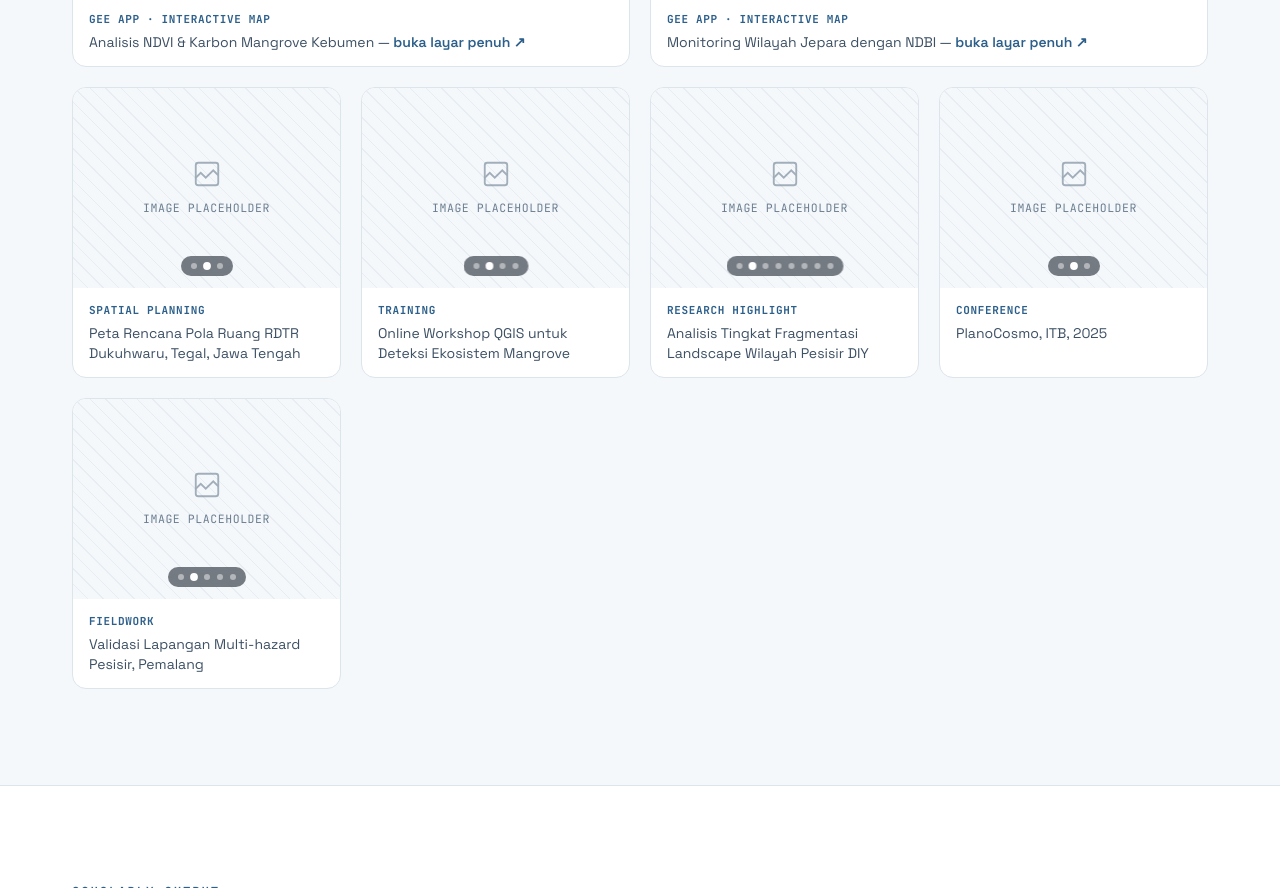
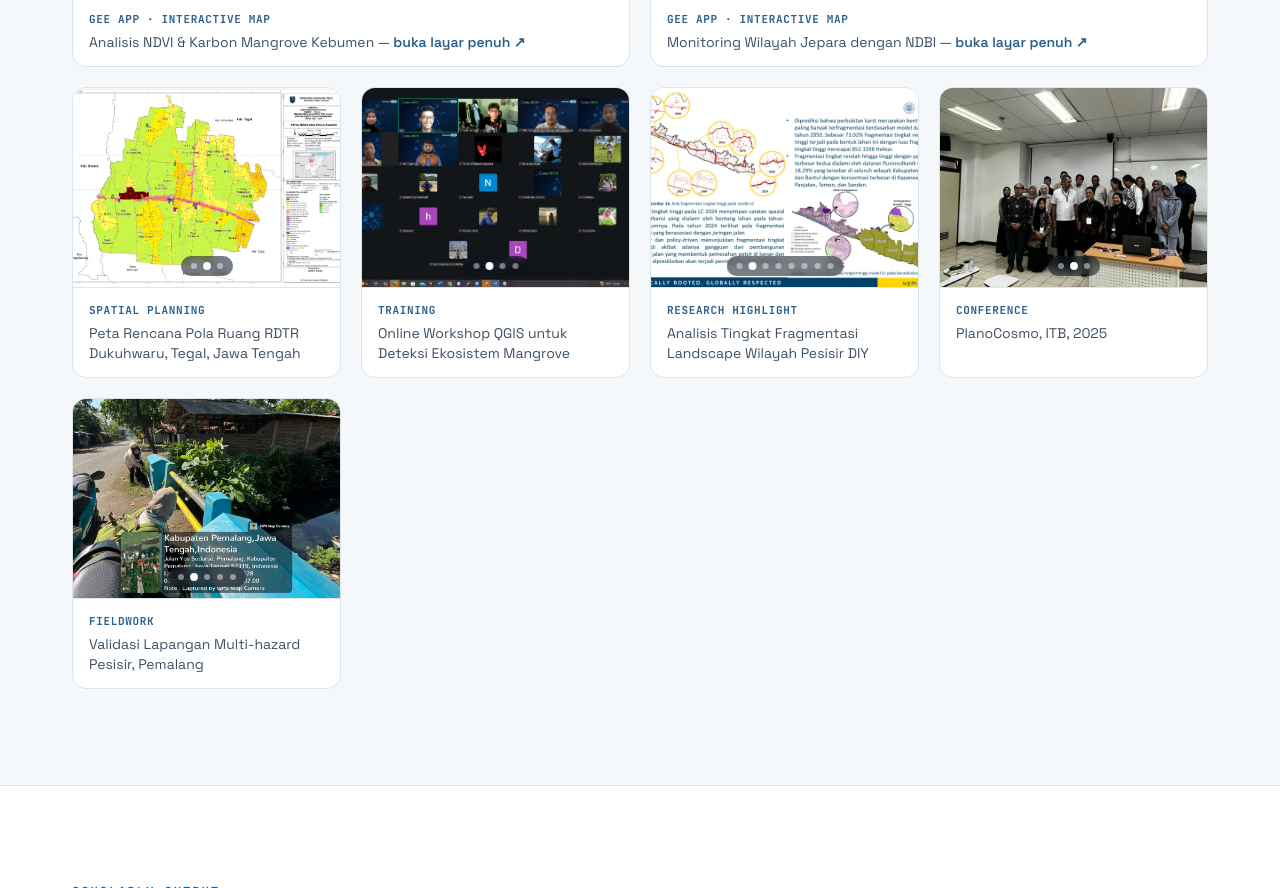
Before and after one commit to primadintarahmasyam93/pdrsyam_portfolio, a plain HTML site: page index.html in a window 1280 px wide. Shown: the part 5302-6190 px from the top of the page. Drawn offline with Linux system fonts and the light colour scheme.

Commit message:
Add files via upload

```diff
--- a/index.html
+++ b/index.html
@@ -780,13 +780,13 @@
           <div class="carousel-viewport">
             <div class="carousel-track">
               <div class="carousel-slide" data-caption="OSS Integration RDTR Bantul Barat">
-                <div class="carousel-ph"><svg viewBox="0 0 24 24" fill="none" stroke="currentColor" stroke-width="1.5"><rect x="3" y="3" width="18" height="18" rx="2"/><path d="m3 15 4-4 4 4 6-6 4 4"/></svg><span>Image placeholder</span></div>
+                <img src="assets/gallery/spatial-planning-oss-rdtr-bantul-barat.jpg" alt="OSS Integration RDTR Bantul Barat">
               </div>
               <div class="carousel-slide" data-caption="Peta Rencana Pola Ruang RDTR Dukuhwaru, Tegal, Jawa Tengah">
-                <div class="carousel-ph"><svg viewBox="0 0 24 24" fill="none" stroke="currentColor" stroke-width="1.5"><rect x="3" y="3" width="18" height="18" rx="2"/><path d="m3 15 4-4 4 4 6-6 4 4"/></svg><span>Image placeholder</span></div>
+                <img src="assets/gallery/spatial-planning-rdtr-dukuhwaru-tegal.jpg" alt="Peta Rencana Pola Ruang RDTR Dukuhwaru, Tegal, Jawa Tengah">
               </div>
               <div class="carousel-slide" data-caption="Focus Group Discussion RDTR Perkotaan Ulilin, Merauke, Papua">
-                <div class="carousel-ph"><svg viewBox="0 0 24 24" fill="none" stroke="currentColor" stroke-width="1.5"><rect x="3" y="3" width="18" height="18" rx="2"/><path d="m3 15 4-4 4 4 6-6 4 4"/></svg><span>Image placeholder</span></div>
+                <img src="assets/gallery/spatial-planning-fgd-rdtr-ulilin-merauke.jpg" alt="Focus Group Discussion RDTR Perkotaan Ulilin, Merauke, Papua">
               </div>
             </div>
             <div class="carousel-dots"></div>
@@ -801,16 +801,16 @@
           <div class="carousel-viewport">
             <div class="carousel-track">
               <div class="carousel-slide" data-caption="Offline Workshop Basic GEE">
-                <div class="carousel-ph"><svg viewBox="0 0 24 24" fill="none" stroke="currentColor" stroke-width="1.5"><rect x="3" y="3" width="18" height="18" rx="2"/><path d="m3 15 4-4 4 4 6-6 4 4"/></svg><span>Image placeholder</span></div>
+                <img src="assets/gallery/training-sinaugis-gee-workshop.jpg" alt="Offline Workshop Basic GEE">
               </div>
               <div class="carousel-slide" data-caption="Online Workshop QGIS untuk Deteksi Ekosistem Mangrove">
-                <div class="carousel-ph"><svg viewBox="0 0 24 24" fill="none" stroke="currentColor" stroke-width="1.5"><rect x="3" y="3" width="18" height="18" rx="2"/><path d="m3 15 4-4 4 4 6-6 4 4"/></svg><span>Image placeholder</span></div>
+                <img src="assets/gallery/training-rgb-qgis-mangrove-workshop.jpg" alt="Online Workshop QGIS untuk Deteksi Ekosistem Mangrove">
               </div>
               <div class="carousel-slide" data-caption="Online Workshop QGIS untuk Monitoring Kesehatan Mangrove">
-                <div class="carousel-ph"><svg viewBox="0 0 24 24" fill="none" stroke="currentColor" stroke-width="1.5"><rect x="3" y="3" width="18" height="18" rx="2"/><path d="m3 15 4-4 4 4 6-6 4 4"/></svg><span>Image placeholder</span></div>
+                <img src="assets/gallery/training-rgb-mangrove-health-monitoring.jpg" alt="Online Workshop QGIS untuk Monitoring Kesehatan Mangrove">
               </div>
               <div class="carousel-slide" data-caption="Online Workshop QGIS untuk Analisis Kesesuaian Habitat Mangrove">
-                <div class="carousel-ph"><svg viewBox="0 0 24 24" fill="none" stroke="currentColor" stroke-width="1.5"><rect x="3" y="3" width="18" height="18" rx="2"/><path d="m3 15 4-4 4 4 6-6 4 4"/></svg><span>Image placeholder</span></div>
+                <img src="assets/gallery/training-rgb-habitat-suitability.jpg" alt="Online Workshop QGIS untuk Analisis Kesesuaian Habitat Mangrove">
               </div>
             </div>
             <div class="carousel-dots"></div>
@@ -825,28 +825,28 @@
           <div class="carousel-viewport">
             <div class="carousel-track">
               <div class="carousel-slide" data-caption="Pemodelan Perubahan LULC Wilayah Pesisir DIY menggunakan TerrSet">
-                <div class="carousel-ph"><svg viewBox="0 0 24 24" fill="none" stroke="currentColor" stroke-width="1.5"><rect x="3" y="3" width="18" height="18" rx="2"/><path d="m3 15 4-4 4 4 6-6 4 4"/></svg><span>Image placeholder</span></div>
+                <img src="assets/gallery/research-01-lulc-modeling-terrset.jpg" alt="Pemodelan Perubahan LULC Wilayah Pesisir DIY menggunakan TerrSet">
               </div>
               <div class="carousel-slide" data-caption="Analisis Tingkat Fragmentasi Landscape Wilayah Pesisir DIY">
-                <div class="carousel-ph"><svg viewBox="0 0 24 24" fill="none" stroke="currentColor" stroke-width="1.5"><rect x="3" y="3" width="18" height="18" rx="2"/><path d="m3 15 4-4 4 4 6-6 4 4"/></svg><span>Image placeholder</span></div>
+                <img src="assets/gallery/research-02-landscape-fragmentation.jpg" alt="Analisis Tingkat Fragmentasi Landscape Wilayah Pesisir DIY">
               </div>
               <div class="carousel-slide" data-caption="Prediksi Dampak Kenaikan Muka Air Laut di Wilayah Pesisir Kulon Progo dan Bantul DIY menggunakan TerrSet">
-                <div class="carousel-ph"><svg viewBox="0 0 24 24" fill="none" stroke="currentColor" stroke-width="1.5"><rect x="3" y="3" width="18" height="18" rx="2"/><path d="m3 15 4-4 4 4 6-6 4 4"/></svg><span>Image placeholder</span></div>
+                <img src="assets/gallery/research-03-slr-prediction-terrset.jpg" alt="Prediksi Dampak Kenaikan Muka Air Laut di Wilayah Pesisir Kulon Progo dan Bantul DIY menggunakan TerrSet">
               </div>
               <div class="carousel-slide" data-caption="Pemodelan Kualitas Habitat Burung Calidris tenuirostris di Pesisir Kulon Progo, DIY menggunakan InVEST">
-                <div class="carousel-ph"><svg viewBox="0 0 24 24" fill="none" stroke="currentColor" stroke-width="1.5"><rect x="3" y="3" width="18" height="18" rx="2"/><path d="m3 15 4-4 4 4 6-6 4 4"/></svg><span>Image placeholder</span></div>
+                <img src="assets/gallery/research-04-calidris-habitat-invest.jpg" alt="Pemodelan Kualitas Habitat Burung Calidris tenuirostris di Pesisir Kulon Progo, DIY menggunakan InVEST">
               </div>
               <div class="carousel-slide" data-caption="Monitoring Kesehatan Mangrove di Segara Anakan menggunakan QGIS">
-                <div class="carousel-ph"><svg viewBox="0 0 24 24" fill="none" stroke="currentColor" stroke-width="1.5"><rect x="3" y="3" width="18" height="18" rx="2"/><path d="m3 15 4-4 4 4 6-6 4 4"/></svg><span>Image placeholder</span></div>
+                <img src="assets/gallery/research-05-mangrove-health-segara-anakan.jpg" alt="Monitoring Kesehatan Mangrove di Segara Anakan menggunakan QGIS">
               </div>
               <div class="carousel-slide" data-caption="Analisis Kesesuaian Habitat Mangrove di Pesisir Utara Jawa Multi-parameter menggunakan QGIS">
-                <div class="carousel-ph"><svg viewBox="0 0 24 24" fill="none" stroke="currentColor" stroke-width="1.5"><rect x="3" y="3" width="18" height="18" rx="2"/><path d="m3 15 4-4 4 4 6-6 4 4"/></svg><span>Image placeholder</span></div>
+                <img src="assets/gallery/research-06-mangrove-suitability-pantura.jpg" alt="Analisis Kesesuaian Habitat Mangrove di Pesisir Utara Jawa Multi-parameter menggunakan QGIS">
               </div>
               <div class="carousel-slide" data-caption="Analisis Kesesuaian Habitat Mangrove Multi-parameter di Pesisir Kabupaten Sidoarjo menggunakan QGIS">
-                <div class="carousel-ph"><svg viewBox="0 0 24 24" fill="none" stroke="currentColor" stroke-width="1.5"><rect x="3" y="3" width="18" height="18" rx="2"/><path d="m3 15 4-4 4 4 6-6 4 4"/></svg><span>Image placeholder</span></div>
+                <img src="assets/gallery/research-07-mangrove-suitability-sidoarjo.jpg" alt="Analisis Kesesuaian Habitat Mangrove Multi-parameter di Pesisir Kabupaten Sidoarjo menggunakan QGIS">
               </div>
               <div class="carousel-slide" data-caption="Deteksi Perubahan Garis Pantai menggunakan DSAS">
-                <div class="carousel-ph"><svg viewBox="0 0 24 24" fill="none" stroke="currentColor" stroke-width="1.5"><rect x="3" y="3" width="18" height="18" rx="2"/><path d="m3 15 4-4 4 4 6-6 4 4"/></svg><span>Image placeholder</span></div>
+                <img src="assets/gallery/research-08-coastline-change-dsas.jpg" alt="Deteksi Perubahan Garis Pantai menggunakan DSAS">
               </div>
             </div>
             <div class="carousel-dots"></div>
@@ -861,13 +861,13 @@
           <div class="carousel-viewport">
             <div class="carousel-track">
               <div class="carousel-slide" data-caption="ICTCRED, UNDIP, 2024">
-                <div class="carousel-ph"><svg viewBox="0 0 24 24" fill="none" stroke="currentColor" stroke-width="1.5"><rect x="3" y="3" width="18" height="18" rx="2"/><path d="m3 15 4-4 4 4 6-6 4 4"/></svg><span>Image placeholder</span></div>
+                <img src="assets/gallery/conference-ictcred-undip-2024.jpg" alt="ICTCRED, UNDIP, 2024">
               </div>
               <div class="carousel-slide" data-caption="PlanoCosmo, ITB, 2025">
-                <div class="carousel-ph"><svg viewBox="0 0 24 24" fill="none" stroke="currentColor" stroke-width="1.5"><rect x="3" y="3" width="18" height="18" rx="2"/><path d="m3 15 4-4 4 4 6-6 4 4"/></svg><span>Image placeholder</span></div>
+                <img src="assets/gallery/conference-planocosmo-itb-2025.jpg" alt="PlanoCosmo, ITB, 2025">
               </div>
               <div class="carousel-slide" data-caption="IGSCCI, UGM, 2025">
-                <div class="carousel-ph"><svg viewBox="0 0 24 24" fill="none" stroke="currentColor" stroke-width="1.5"><rect x="3" y="3" width="18" height="18" rx="2"/><path d="m3 15 4-4 4 4 6-6 4 4"/></svg><span>Image placeholder</span></div>
+                <img src="assets/gallery/conference-igscci-ugm-2025.jpg" alt="IGSCCI, UGM, 2025">
               </div>
             </div>
             <div class="carousel-dots"></div>
@@ -882,19 +882,19 @@
           <div class="carousel-viewport">
             <div class="carousel-track">
               <div class="carousel-slide" data-caption="Validasi LULC di Lapangan, Kulon Progo">
-                <div class="carousel-ph"><svg viewBox="0 0 24 24" fill="none" stroke="currentColor" stroke-width="1.5"><rect x="3" y="3" width="18" height="18" rx="2"/><path d="m3 15 4-4 4 4 6-6 4 4"/></svg><span>Image placeholder</span></div>
+                <img src="assets/gallery/fieldwork-01-validasi-lulc-kulonprogo.jpg" alt="Validasi LULC di Lapangan, Kulon Progo">
               </div>
               <div class="carousel-slide" data-caption="Validasi Lapangan Multi-hazard Pesisir, Pemalang">
-                <div class="carousel-ph"><svg viewBox="0 0 24 24" fill="none" stroke="currentColor" stroke-width="1.5"><rect x="3" y="3" width="18" height="18" rx="2"/><path d="m3 15 4-4 4 4 6-6 4 4"/></svg><span>Image placeholder</span></div>
+                <img src="assets/gallery/fieldwork-02-validasi-multihazard-pemalang.jpg" alt="Validasi Lapangan Multi-hazard Pesisir, Pemalang">
               </div>
               <div class="carousel-slide" data-caption="Pengukuran Lapangan Deteksi Potensi Groundwater, Purworejo">
-                <div class="carousel-ph"><svg viewBox="0 0 24 24" fill="none" stroke="currentColor" stroke-width="1.5"><rect x="3" y="3" width="18" height="18" rx="2"/><path d="m3 15 4-4 4 4 6-6 4 4"/></svg><span>Image placeholder</span></div>
+                <img src="assets/gallery/fieldwork-03-pengukuran-groundwater-purworejo.jpg" alt="Pengukuran Lapangan Deteksi Potensi Groundwater, Purworejo">
               </div>
               <div class="carousel-slide" data-caption="Validasi LULC di Lapangan, Gunungkidul">
-                <div class="carousel-ph"><svg viewBox="0 0 24 24" fill="none" stroke="currentColor" stroke-width="1.5"><rect x="3" y="3" width="18" height="18" rx="2"/><path d="m3 15 4-4 4 4 6-6 4 4"/></svg><span>Image placeholder</span></div>
+                <img src="assets/gallery/fieldwork-04-validasi-lulc-gunungkidul.jpg" alt="Validasi LULC di Lapangan, Gunungkidul">
               </div>
               <div class="carousel-slide" data-caption="Validasi LULC di Lapangan, Bantul">
-                <div class="carousel-ph"><svg viewBox="0 0 24 24" fill="none" stroke="currentColor" stroke-width="1.5"><rect x="3" y="3" width="18" height="18" rx="2"/><path d="m3 15 4-4 4 4 6-6 4 4"/></svg><span>Image placeholder</span></div>
+                <img src="assets/gallery/fieldwork-05-validasi-lulc-bantul.jpg" alt="Validasi LULC di Lapangan, Bantul">
               </div>
             </div>
             <div class="carousel-dots"></div>
```
